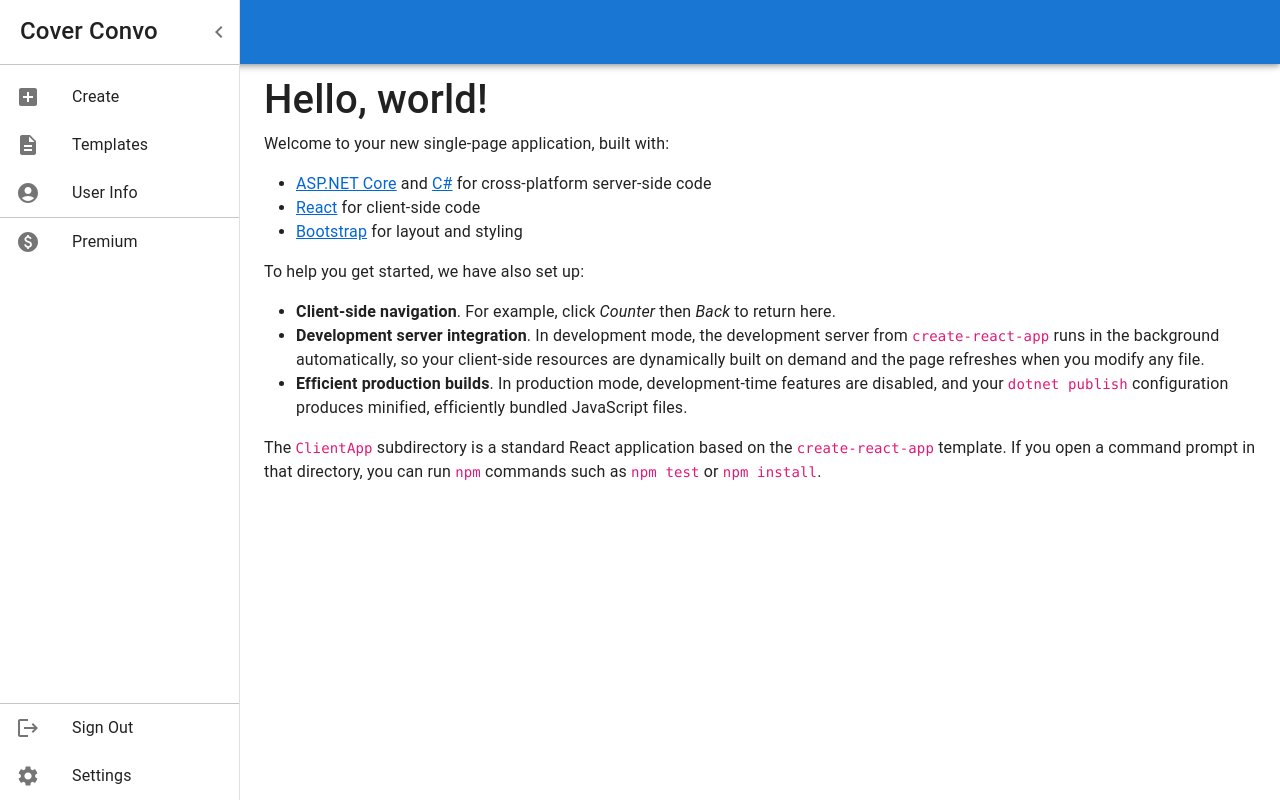
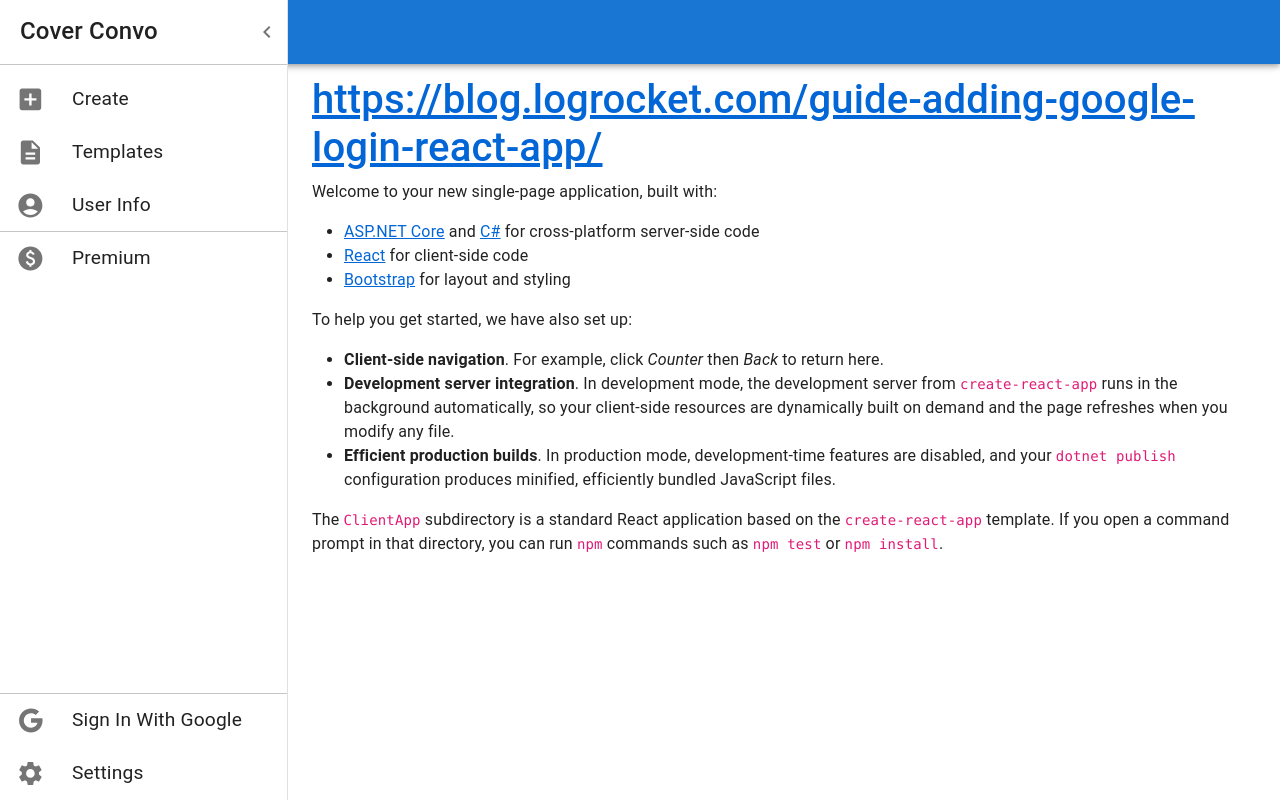
Before and after one commit to stewalc3/chatgpt-r-cv, a React (Create React App) app in the folder Chat GPT Resume-CV Generator Web/ClientApp/: page / in a window 1280 px wide. Both pictures are taken after a click on the button "open drawer". Built offline with nearby package versions, Linux system fonts and the light colour scheme; no server answers.

Commit message:
got it working and made the nav bar a little bit bigger

```diff
--- a/Chat GPT Resume-CV Generator Web/ClientApp/package.json
+++ b/Chat GPT Resume-CV Generator Web/ClientApp/package.json
@@ -7,6 +7,8 @@
     "@emotion/styled": "^11.11.0",
     "@mui/icons-material": "^5.14.11",
     "@mui/material": "^5.14.11",
+    "@react-oauth/google": "^0.11.1",
+    "axios": "^1.5.1",
     "bootstrap": "^5.1.3",
     "http-proxy-middleware": "^2.0.6",
     "jquery": "^3.6.0",
--- a/Chat GPT Resume-CV Generator Web/ClientApp/public/index.html
+++ b/Chat GPT Resume-CV Generator Web/ClientApp/public/index.html
@@ -1,10 +1,12 @@
 <!DOCTYPE html>
 <html lang="en">
-  <head>
+<head>
     <meta charset="utf-8">
     <meta name="viewport" content="width=device-width, initial-scale=1, shrink-to-fit=no">
     <meta name="theme-color" content="#000000">
     <base href="%PUBLIC_URL%/" />
+    <script src="https://apis.google.com/js/platform.js" async defer></script>
+    <meta name="google-signin-client_id" content="853266115209-sgl4ediiu7olkraqitaem9iijrsu971k.apps.googleusercontent.com">
     <!--
       manifest.json provides metadata used when your web app is added to the
       homescreen on Android. See https://developers.google.com/web/fundamentals/engage-and-retain/web-app-manifest/
@@ -21,10 +23,10 @@
       Learn how to configure a non-root public URL by running `npm run build`.
     -->
     <title>CoverConvo</title>
-  </head>
-  <body>
+</head>
+<body>
     <noscript>
-      You need to enable JavaScript to run this app.
+        You need to enable JavaScript to run this app.
     </noscript>
     <div id="root"></div>
     <!--
@@ -37,5 +39,5 @@
       To begin the development, run `npm start` or `yarn start`.
       To create a production bundle, use `npm run build` or `yarn build`.
     -->
-  </body>
+</body>
 </html>
--- a/Chat GPT Resume-CV Generator Web/ClientApp/src/App.js
+++ b/Chat GPT Resume-CV Generator Web/ClientApp/src/App.js
@@ -1,7 +1,6 @@
 import React, { Component } from 'react';
 import { Route, Routes } from 'react-router-dom';
 import AppRoutes from './AppRoutes';
-import { Layout } from './components/Layout';
 import './custom.css';
 import NavBar from './components/Nav/NavBar';
 
--- a/Chat GPT Resume-CV Generator Web/ClientApp/src/components/Home.js
+++ b/Chat GPT Resume-CV Generator Web/ClientApp/src/components/Home.js
@@ -3,10 +3,11 @@
 export class Home extends Component {
   static displayName = Home.name;
 
-  render() {
+    render() {
+
     return (
       <div>
-        <h1>Hello, world!</h1>
+        <h1> <a href="https://blog.logrocket.com/guide-adding-google-login-react-app/">https://blog.logrocket.com/guide-adding-google-login-react-app/</a></h1>
         <p>Welcome to your new single-page application, built with:</p>
         <ul>
           <li><a href='https://get.asp.net/'>ASP.NET Core</a> and <a href='https://msdn.microsoft.com/en-us/library/67ef8sbd.aspx'>C#</a> for cross-platform server-side code</li>
--- a/Chat GPT Resume-CV Generator Web/ClientApp/src/components/Nav/CustomListItem.js
+++ b/Chat GPT Resume-CV Generator Web/ClientApp/src/components/Nav/CustomListItem.js
@@ -3,10 +3,13 @@
 import ListItemIcon from '@mui/material/ListItemIcon';
 import ListItemText from '@mui/material/ListItemText';
 
-export default function CustomListItem({ path, children,text }) {
+export default function CustomListItem({ path, children,text,click }) {
     const navigate = useNavigate();
     const navigateTo = function (a) {
-        navigate(path);
+        if(click!=null)
+            click();
+        if(path!=null)
+            navigate(path);
     }
     return (
         <div onClick={navigateTo}>
--- a/Chat GPT Resume-CV Generator Web/ClientApp/src/components/Nav/Nav.css
+++ b/Chat GPT Resume-CV Generator Web/ClientApp/src/components/Nav/Nav.css
@@ -7,3 +7,13 @@
     padding-left: 24px !important;
     padding-top: 76px !important;
 }
+.MuiListItemText-root *{
+    font-size: 1.2rem !important;
+}
+.MuiListItemIcon-root *{
+    font-size: 1.8em !important;
+}
+.MuiAvatar-root {
+    height: 28.8px !important;
+    width: 28.8px !important;
+}
--- a/Chat GPT Resume-CV Generator Web/ClientApp/src/components/Nav/NavBar.js
+++ b/Chat GPT Resume-CV Generator Web/ClientApp/src/components/Nav/NavBar.js
@@ -12,15 +12,23 @@
 import CssBaseline from '@mui/material/CssBaseline';
 import SettingsIcon from '@mui/icons-material/Settings';
 import LogoutIcon from '@mui/icons-material/Logout';
-import { AppBar, ThemeProvider, createTheme } from '@mui/material';
+import LoginIcon from '@mui/icons-material/Login';
+import { AppBar, Avatar, ListItem, ListItemAvatar, ListItemIcon, ListItemText, ThemeProvider, createTheme } from '@mui/material';
 import PaidIcon from '@mui/icons-material/Paid';
 import DescriptionIcon from '@mui/icons-material/Description';
 import AccountCircleIcon from '@mui/icons-material/AccountCircle';
 import AddBoxIcon from '@mui/icons-material/AddBox';
 import { Grid } from '@mui/material';
+import { GoogleLogin } from '@react-oauth/google';
 import './Nav.css';
+import { useState, useEffect } from 'react';
+import { googleLogout, useGoogleLogin } from '@react-oauth/google';
+import axios from 'axios';
+import { Logout } from '@mui/icons-material';
+import GoogleIcon from '@mui/icons-material/Google';
 
-const drawerWidth = 240;
+
+const drawerWidth = 288;
 
 const theme = createTheme();
 
@@ -43,6 +51,39 @@
 );
 
 export default function NavBar({ children }) {
+
+
+    const [ user, setUser ] = useState([]);
+    const [ profile, setProfile ] = useState(null);
+
+    const login = useGoogleLogin({
+        onSuccess: (codeResponse) => {
+            setUser(codeResponse);
+            console.log("Successful Google Login");
+        },
+        onError: (error) => console.log('Login Failed:', error)
+    });
+    const logOut = () => {
+        googleLogout();
+        setProfile(null);
+    };
+    useEffect(
+        () => {
+            if (user) {
+                axios.get(`https://www.googleapis.com/oauth2/v1/userinfo?access_token=${user.access_token}`, {
+                        headers: {
+                            Authorization: `Bearer ${user.access_token}`,
+                            Accept: 'application/json'
+                        }
+                    })
+                    .then((res) => {
+                        setProfile(res.data);
+                    })
+                    .catch((err) => console.log(err));
+            }
+        },[ user ]
+    );
+
     const AppName = "Cover Convo";
     const [open, setOpen] = React.useState(false);
 
@@ -123,9 +164,26 @@
                     </div>
                     <div>
                         <Divider />
-                        <CustomListItem text="Sign Out">
+
+
+                        {profile!=null ? (
+                            <div>
+                            <ListItem>
+                                <ListItemAvatar>
+                                    <Avatar src={profile.picture}/>
+                                </ListItemAvatar>
+                                <ListItemText>{profile.name}</ListItemText>
+                            </ListItem>
+                            <CustomListItem text="Sign Out" click={logOut}>
                                 <LogoutIcon />
-                        </CustomListItem>
+                            </CustomListItem>
+                            </div>
+                        ):(
+                            <CustomListItem text="Sign In With Google" click={login}>
+                                <GoogleIcon/>
+                            </CustomListItem>
+                        )}
+
                         <CustomListItem text="Settings">
                             <SettingsIcon />
                         </CustomListItem>
```
Also changed, not shown: Chat GPT Resume-CV Generator Web/ClientApp/src/index.js (+6 -1 lines), 1 other file (tests, documents, lock files or other folders).
